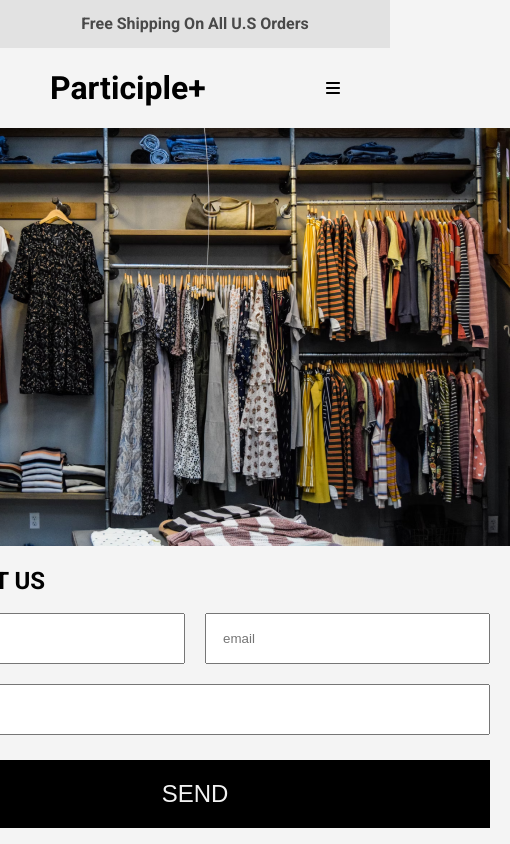
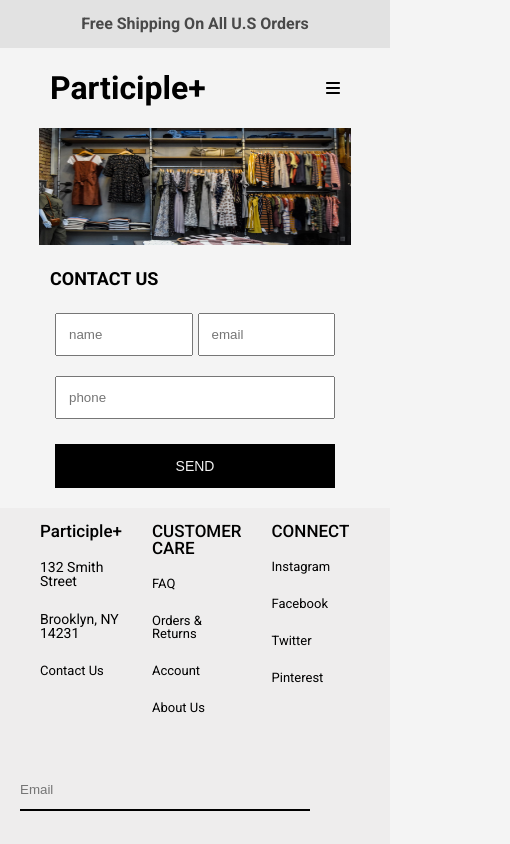
Before and after one commit to oreoluwa212/store_clothing, a React (Vite) app: page /contact-us in a window 390 px wide. Shown: the top 844 px of the page, 510 px wide, since content can reach past the window. Built offline with nearby package versions, Linux system fonts and the light colour scheme.

Commit message:
Contact page made responsive

```diff
--- a/src/styles/PageStyles.scss
+++ b/src/styles/PageStyles.scss
@@ -1268,8 +1268,6 @@
 }
 
 
-
-
 // ------------------------------------------------------- Product section -----------------------------
 .photos {
   position: relative;
@@ -1670,6 +1668,21 @@
     flex-direction: column-reverse;
 
     .contact-us {
+      display: flex;
+      flex-direction: column;
+      justify-content: center;
+      align-items: center;
+
+
+
+
+      img {
+        @media (max-width: 1160px) {
+          width: 80%;
+          height: 30vw;
+
+        }
+      }
 
       .contact-txt {
 
@@ -1677,6 +1690,13 @@
 
         h1 {
           font-size: 24px;
+
+          @media (max-width:638px){
+          padding: 5px 30px;
+          }
+          @media (max-width: 1160px) {
+            font-size: 18px;
+          }
         }
 
         .contact-form {
@@ -1684,6 +1704,8 @@
           display: flex;
           flex-direction: column;
           gap: 20px;
+          justify-content: center;
+          align-items: center;
 
 
           .name-email {
@@ -1692,16 +1714,36 @@
             width: 100%;
             gap: 20px;
 
+            @media (max-width: 638px) {
+              gap: 5px;
+              width: 80%;
+            }
+
             input {
               padding: 16px;
+
+              @media (max-width: 638px) {
+                width: 100%;
+              }
+
+              @media (max-width: 1160px) {
+                padding: 12px;
+              }
             }
           }
 
           input {
             width: 100%;
             padding: 16px;
-          }
-
+
+            @media (max-width: 638px) {
+              width: 80%;
+            }
+
+            @media (max-width: 1160px) {
+              padding: 12px;
+            }
+          }
           button {
             background-color: #000000;
             color: #f2f2f2;
@@ -1711,6 +1753,14 @@
             font-size: 24px;
             margin-top: 5px;
             transition: 850ms;
+
+            @media (max-width: 638px) {
+              width: 80%;
+              font-size: 14px;
+            }
+            @media (max-width: 1160px) {
+              padding: 14px;
+            }
           }
         }
       }
```
Lines whose indentation alone changed are shown as unchanged.
